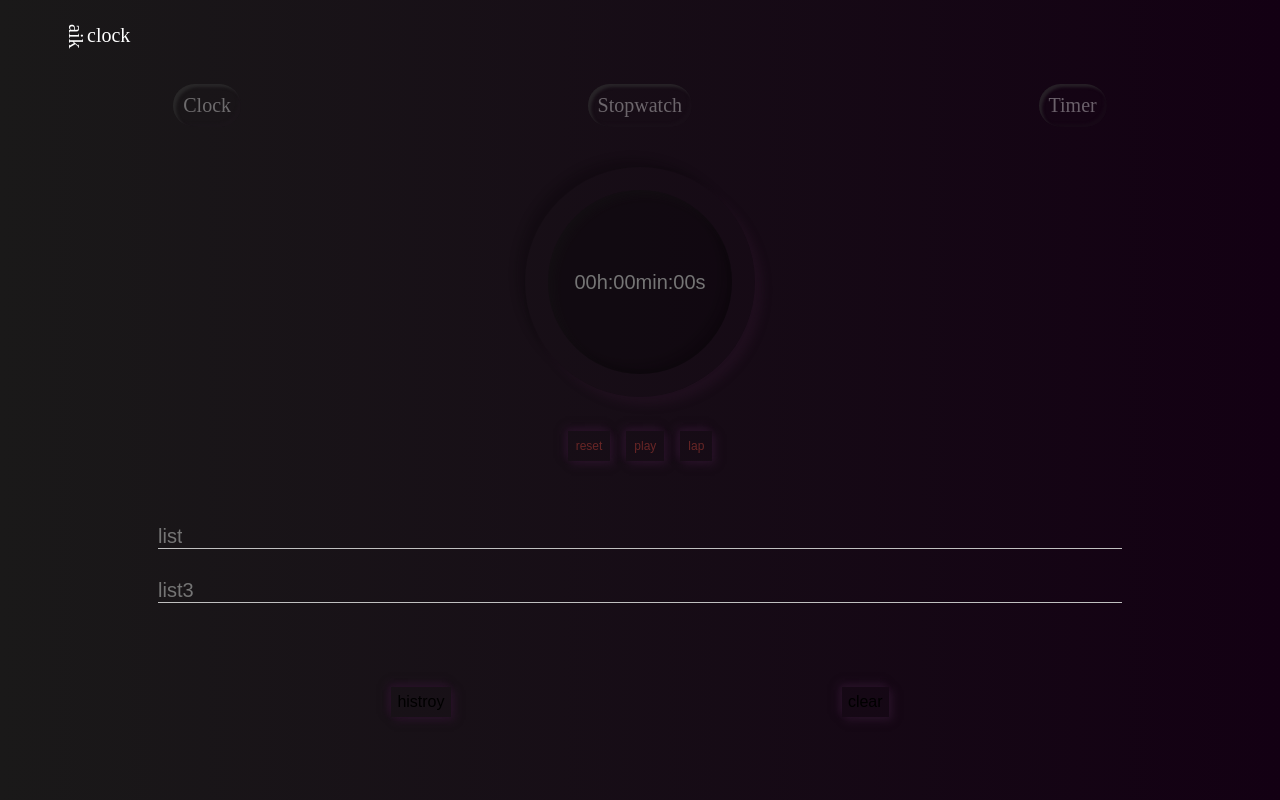
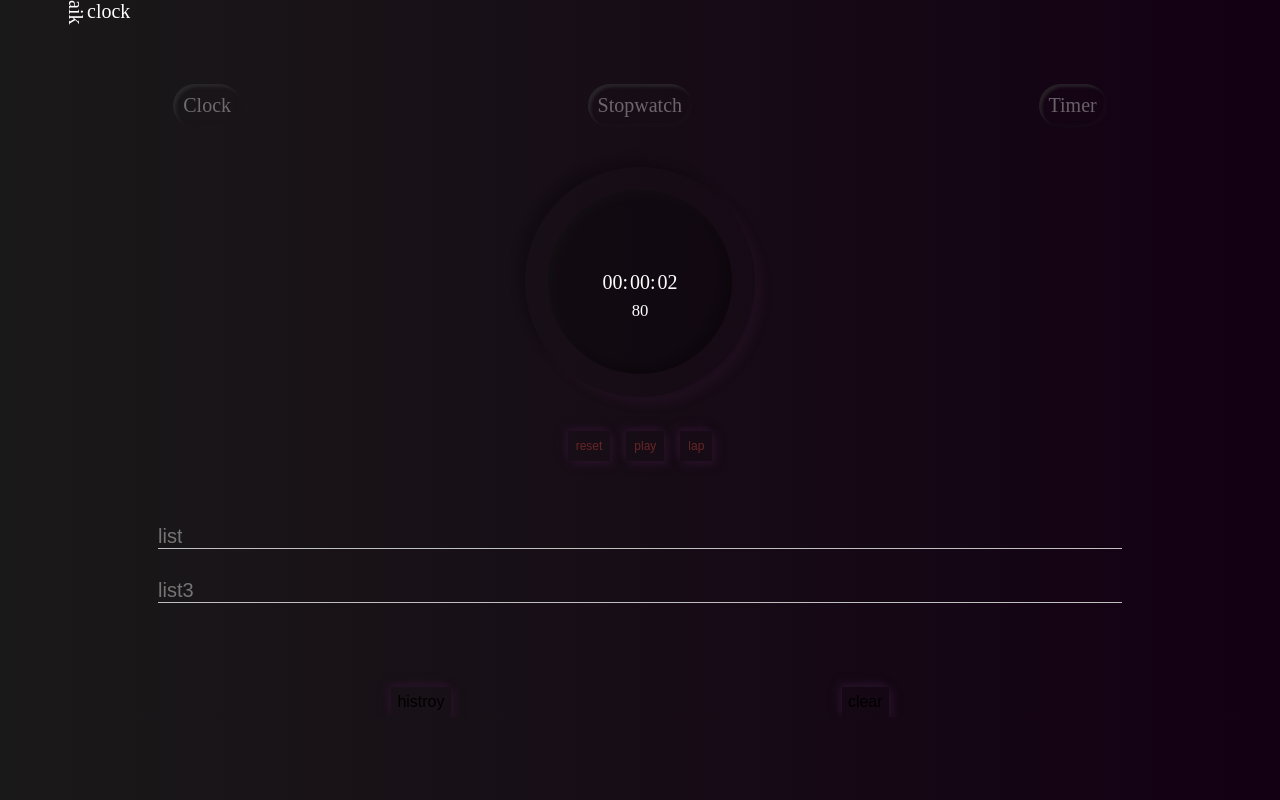
Before and after one commit to fktona/clock, a plain HTML site: page index.html in a window 1280 px wide. Both pictures are taken after a click on the button "play". Drawn offline with Linux system fonts and the light colour scheme.

Commit message:
updateing

```diff
--- /dev/null
+++ b/app.js
@@ -0,0 +1,46 @@
+let sw =  document.querySelectorAll('.st_design span');
+let ms = document.querySelector('sub');
+let actionButton = document.querySelectorAll('.actionButton button');
+let executeButton = document.querySelectorAll('.down button');
+let initialTime = 0
+let sec =  0
+let min = 0
+let hr = 0
+
+actionButton[1].onclick = ()  => {
+    actionButton[1].disabled = true
+    actionButton[1]
+  setInterval ( () => {
+        initialTime++;
+
+         ms.innerHTML = initialTime;
+
+
+
+         if ( initialTime > 99){
+            sec++;
+            sw[2].innerHTML = "0" + sec
+            initialTime = 0
+         }
+         else if (sec > 9){
+            sw[2].innerHTML = sec
+         }
+
+
+         if ( sec > 59){
+            min++;
+            sw[1].innerHTML = "0" +  min + ':'
+            sec = 0
+         }
+         else  if (min > 9){
+            sw[1].innerHTML = min
+         }
+
+         if ( min > 59){
+            hr++;
+            sw[0].innerHTML = "0" + sec
+            sw[1].innerHTML = 0
+         }
+
+
+}, 10) };
--- a/index.html
+++ b/index.html
@@ -22,7 +22,11 @@
         </div>
         <div class="stopwatch">
             <div class="st_design">
-           <input placeholder="00h:00min:00s" type="text" name="text" id="input_time">
+           <span class="hr">00:</span>
+           <span class="min">00:</span>
+           <span class="sec">00</span>
+           <sub class="ms">00</sub>
+
         </div>
              <div class="actionButton">
             <button class="reset">reset</button>
@@ -30,7 +34,7 @@
             <button class="laps">lap</button>
         </div>
        <!-- <ul>
-            <li><hr />06:06:06 </li>
+            <li>06:06:06 </li>
             <li>tttttt</li>
         </ul>-->
 
@@ -47,4 +51,5 @@
         <div class="timer"></div>
     </div>
 </body>
+<script src='app.js'></script>
 </html>
--- a/style.css
+++ b/style.css
@@ -19,7 +19,6 @@ html{
 
 body{
     background: linear-gradient(to right, rgb(26, 25, 25) , rgb(19, 0, 19) );
-    height: 100vh;
     overflow-y: hidden;
 }
 
@@ -86,21 +85,28 @@ nav ul li {
 
 .st_design{
     position: relative;
-    height: 230px;
+    width: 230px;
     aspect-ratio: 1/1;
     border-radius: 50%;
     color: white;
-    margin: auto;
     display: flex;
     justify-content: center;
     isolation: auto;
-    alig-content:center ;
+    align-items:center ;
+  gap: 0.1rem;
     box-shadow:  8px 8px 8px rgba(46, 21, 43, 0.377) ,   -8px -8px 8px rgba(7, 5, 7, 0.24);
 
 }
 
-.st_design input{
+.st_design span{
     color: white;
+}
+
+sub{
+position: absolute;
+    colour: blue;
+    z-index: 9;
+    top: 58%;
 }
 
 .st_design::after{
```
Also changed, not shown: 1 other file.
